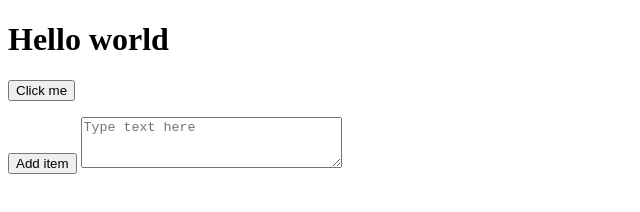
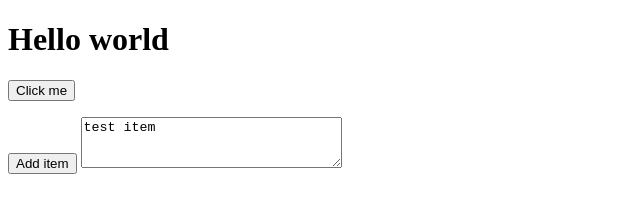
Before and after one commit to oshaltaev-1995/lut-web-programming, a website: page index.html in a window 1280 px wide. Shown: the full height of the page, 0-640 px from the left. Drawn offline with Linux system fonts and the light colour scheme.

Commit message:
index.html update

```diff
--- a/index.html
+++ b/index.html
@@ -9,7 +9,9 @@
     <button id="my-button">Click me</button>
     <ul id="my-list"></ul>
     <button id="add-data">Add item</button>
-    <textarea id="input-text" rows="3" cols="30" placeholder="Type text here"></textarea>
+
+    <textarea id="input-text" rows="3" cols="30" placeholder="Type text here">test item</textarea>
+
     <script>
         const myButton = document.getElementById('my-button');
         const heading = document.querySelector('h1');
```
